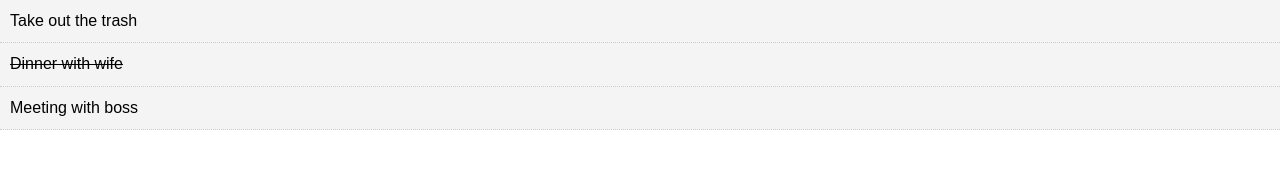
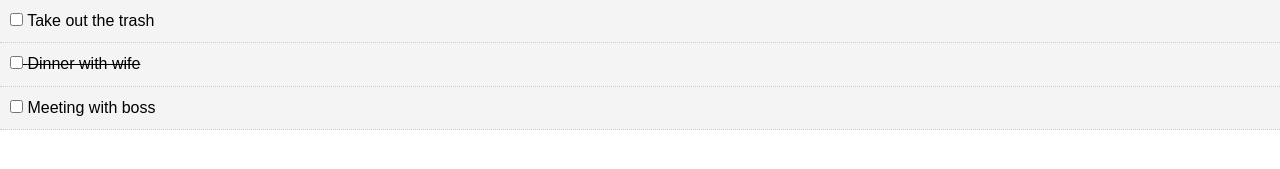
Before and after one commit to adudley78/react-todo-app-051919, a React (Create React App) app: page / in a window 1280 px wide. Shown: the top 169 px of the page. Built offline with nearby package versions, Linux system fonts and the light colour scheme.

Commit message:
Add markComplete event and function to TodoItem.js

```diff
--- a/src/components/Todoitem.js
+++ b/src/components/Todoitem.js
@@ -12,10 +12,18 @@
     }
   }
 
+  // Use arrow function to avoid having to bind to this
+  markComplete = (e) => {
+    console.log(this.props)
+  }
+
   render() {
     return (
       <div style={this.getStyle()}>
-        <p>{ this.props.todo.title }</p>
+        <p>
+          <input type="checkbox" onChange={this.markComplete} /> {' '}
+        { this.props.todo.title }
+        </p>
       </div>
     )
   }
```
